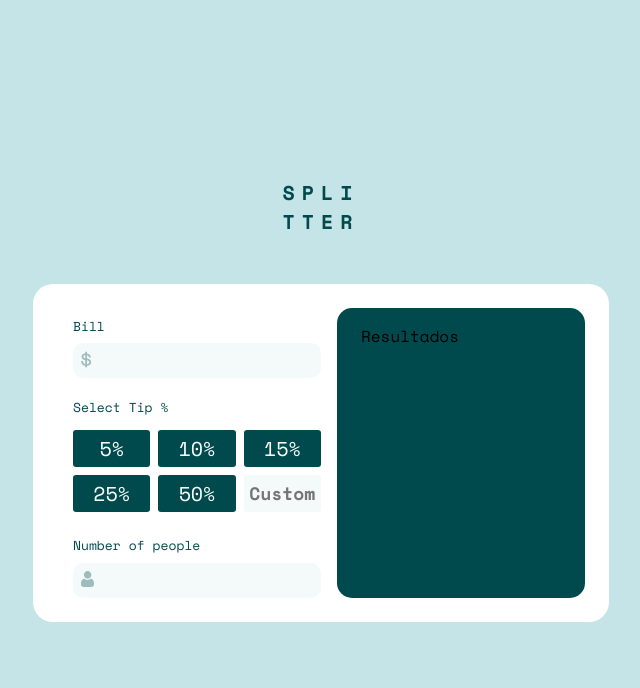
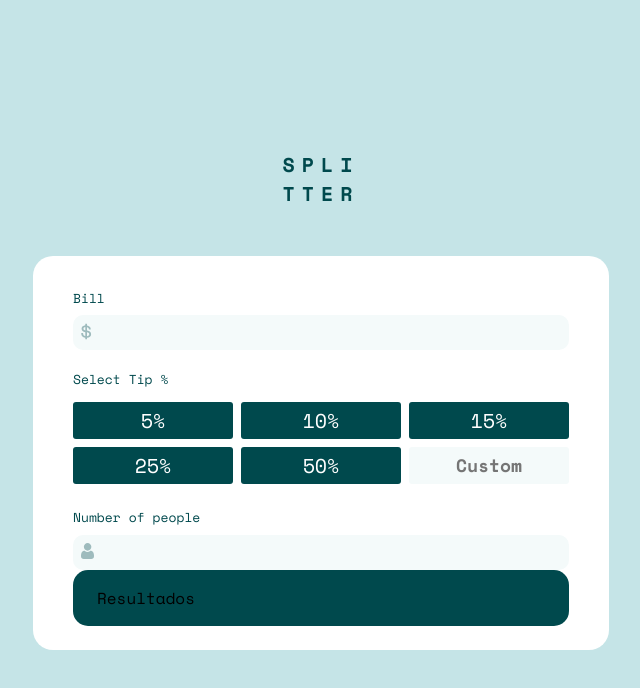
Before and after one commit to ripterdust/TipCalculator, a React (Create React App) app: page / in a window 1280 px wide. Shown: the top 688 px of the page, without its empty margins (319-959 px from the left). Built offline with nearby package versions, Linux system fonts and the light colour scheme.

Commit message:
Intentando agregar el auto-fill

```diff
--- a/src/styles/parials/calculator.scss
+++ b/src/styles/parials/calculator.scss
@@ -21,7 +21,7 @@
         border-radius: 20px;
         margin-top: 3em;
         display: grid;
-        grid-template-columns: 50% 50%;
+        grid-template-columns: repeat(auto-fill, minmax(min(50%, 25em), 100%));
         padding: 1.5em 2.5em;
         column-gap: 1em;
         .options{
```
